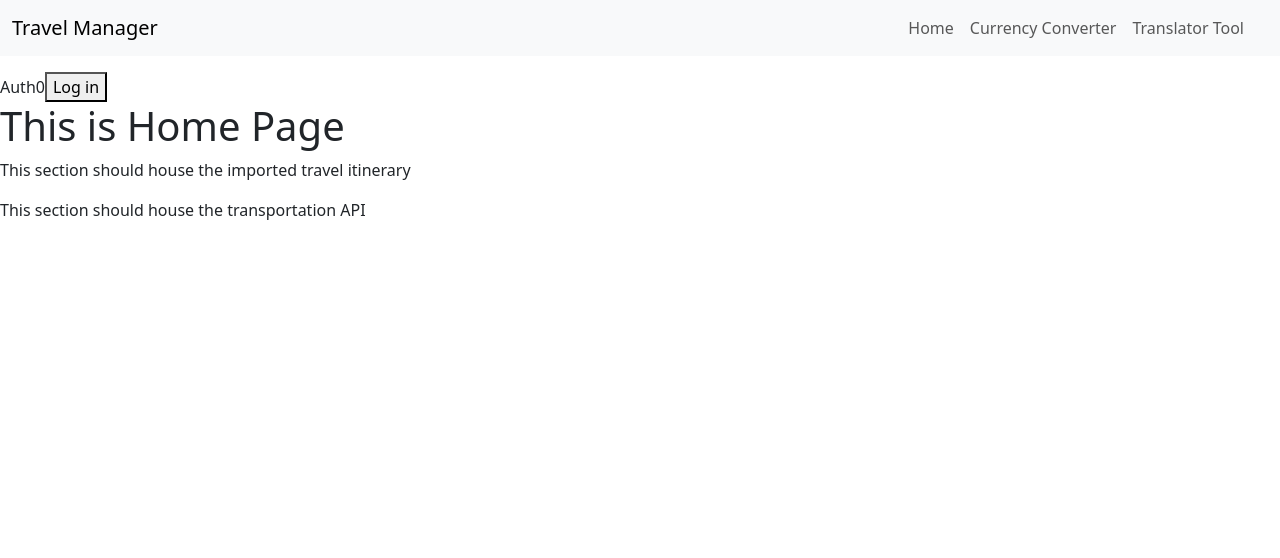
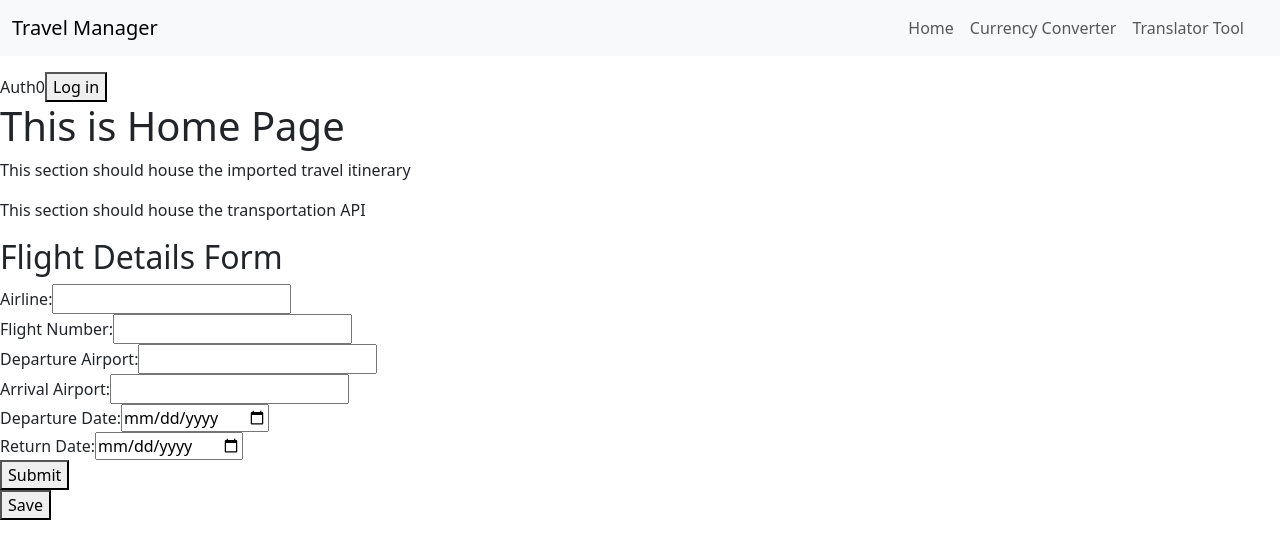
Before and after one commit to Code301Project-TechCityApps/travel-manager-frontend, a React (Vite) app: page / in a window 1280 px wide. Shown: the top 558 px of the page. Built offline with nearby package versions, Linux system fonts and the light colour scheme.

Commit message:
flight info input form frontend

```diff
--- a/frontend/src/App.jsx
+++ b/frontend/src/App.jsx
@@ -6,7 +6,7 @@ import Home from './components/Home'; // Ensure the import path is correct
 import OffcanvasNavbar from './components/OffcanvasNavbar';
 import 'bootstrap/dist/css/bootstrap.min.css';
 import Translator from './components/Translator';
-
+import FlightDetailsForm from './components/FlightDetailsForm';
 
 function App() {
     return (
--- a/frontend/src/components/FlightItinerary.jsx
+++ b/frontend/src/components/FlightDetailsForm.jsx
@@ -14,7 +14,7 @@ const FlightDetailsForm = () => {
     e.preventDefault();
     try {
       // Send flight details to backend
-      await axios.post('/api/submit-flight-details', {
+      await axios.post(`${import.meta.VITE_SERVER_URL}/api/submit-flight-details`, {
         airline,
         flightNumber,
         departureAirport,
--- a/frontend/src/components/Home.jsx
+++ b/frontend/src/components/Home.jsx
@@ -1,4 +1,5 @@
 import React from 'react';
+import FlightDetailsForm from './FlightDetailsForm';
 
 function Home() {
     return (
@@ -6,6 +7,7 @@ function Home() {
         <h1>This is Home Page</h1>
         <p>This section should house the imported travel itinerary</p>
         <p>This section should house the transportation API</p>
+        <FlightDetailsForm/>
         </>
 )}
 
```
Also changed, not shown: 1 other file (tests, documents, lock files or other folders).
